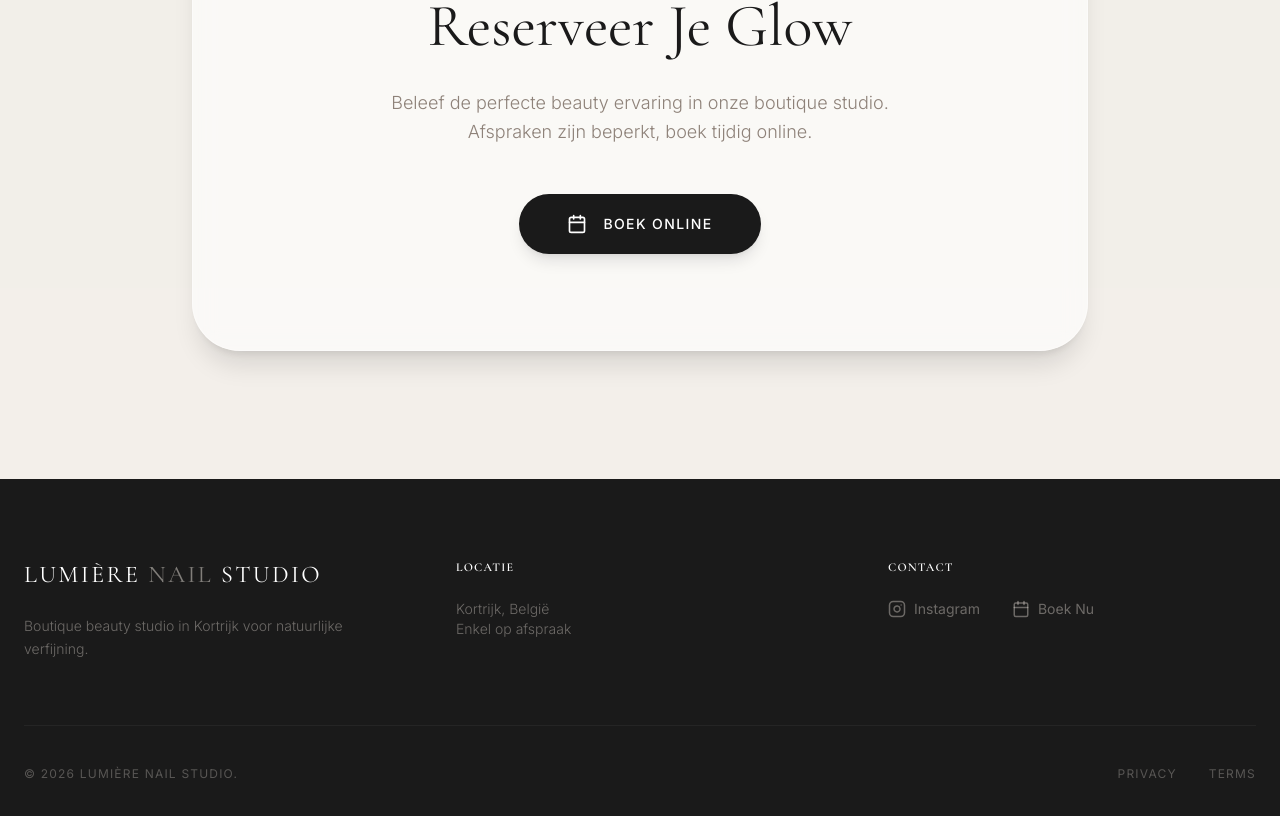
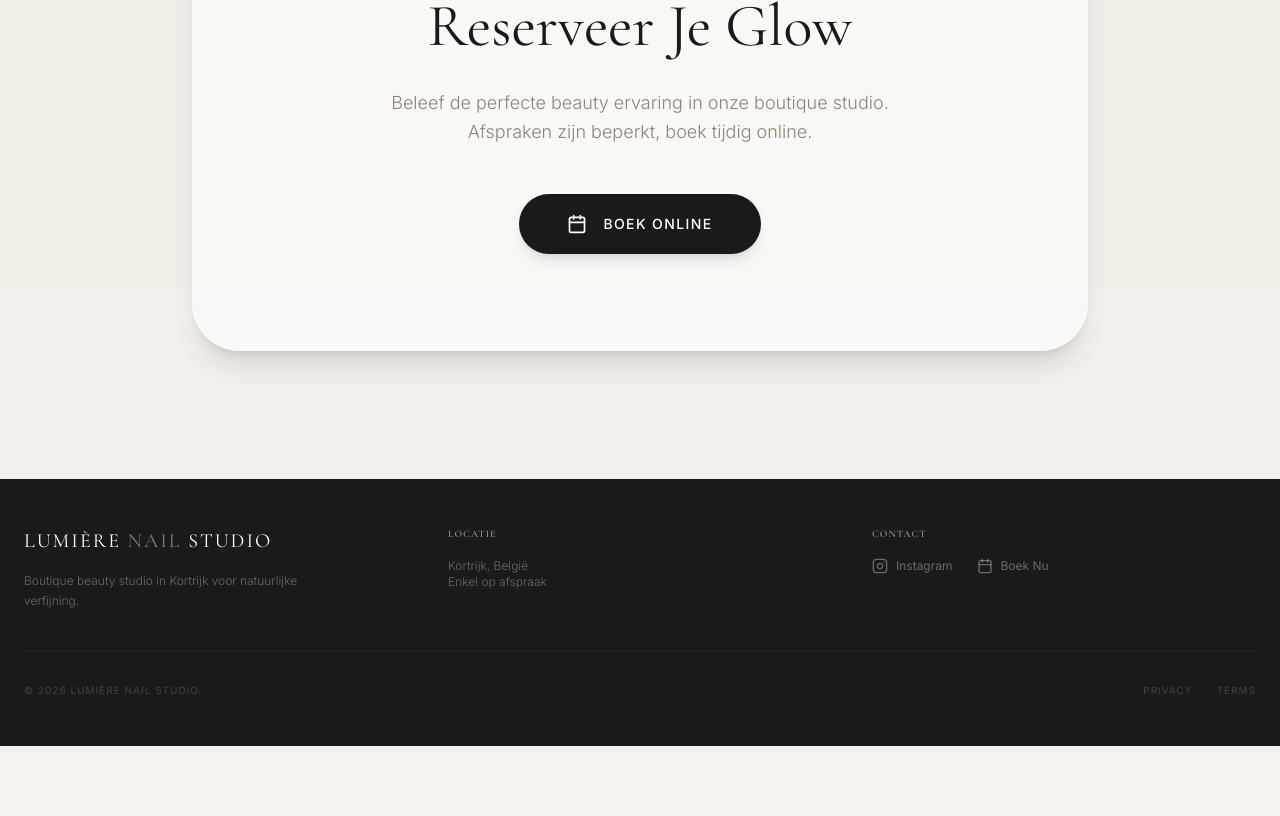
Before and after one commit to oskarlebon-sudo/glowbythai, a React (Vite) app: page / in a window 1280 px wide. Shown: the part 5555-6371 px from the top of the page. After the commit the page ends 6301 px from the top, so only its background shows below. Built offline with nearby package versions, Linux system fonts and the light colour scheme.

Commit message:
feat: Enhance SEO and footer UI
Add meta tags for SEO and social sharing.
Update footer styling for improved readability and visual hierarchy.
Refactor favicon links to use provided URLs.

```diff
--- a/index.html
+++ b/index.html
@@ -4,8 +4,25 @@
     <meta charset="UTF-8" />
     <meta name="viewport" content="width=device-width, initial-scale=1.0" />
     <title>Lumière nail studio | BIAB & Beauty Salon Kortrijk</title>
-    <link rel="icon" type="image/jpeg" href="/images/logo.jpeg" />
-    <link rel="apple-touch-icon" href="/images/logo.jpeg" />
+    <meta name="description" content="Lumière nail studio in Kortrijk. Specialist in BIAB, Brow Styling en Lash Lifts. Ontdek natuurlijke verfijning en minimalistische esthetiek." />
+
+    <!-- Open Graph / Facebook -->
+    <meta property="og:type" content="website" />
+    <meta property="og:title" content="Lumière nail studio | BIAB & Beauty Salon Kortrijk" />
+    <meta property="og:description" content="Verfijnde en natuurlijke beauty in het hart van Kortrijk. Specialist in BIAB en minimalistische nagelesthetiek." />
+    <meta property="og:image" content="https://ddqhrvesrqlfjjtciwsr.supabase.co/storage/v1/object/public/nagelsalon/Gemini_Generated_Image_73jp9973jp9973jp.png" />
+
+    <!-- Twitter -->
+    <meta property="twitter:card" content="summary_large_image" />
+    <meta property="twitter:title" content="Lumière nail studio | BIAB & Beauty Salon Kortrijk" />
+    <meta property="twitter:description" content="Verfijnde en natuurlijke beauty in het hart van Kortrijk. Specialist in BIAB en minimalistische nagelesthetiek." />
+    <meta property="twitter:image" content="https://ddqhrvesrqlfjjtciwsr.supabase.co/storage/v1/object/public/nagelsalon/Gemini_Generated_Image_73jp9973jp9973jp.png" />
+
+    <link rel="icon" type="image/png" sizes="32x32" href="https://ddqhrvesrqlfjjtciwsr.supabase.co/storage/v1/object/public/nagelsalon/favicon/favicon-32x32.png" />
+    <link rel="icon" type="image/png" sizes="16x16" href="https://ddqhrvesrqlfjjtciwsr.supabase.co/storage/v1/object/public/nagelsalon/favicon/favicon-16x16.png" />
+    <link rel="apple-touch-icon" sizes="180x180" href="https://ddqhrvesrqlfjjtciwsr.supabase.co/storage/v1/object/public/nagelsalon/favicon/apple-touch-icon.png" />
+    <link rel="icon" type="image/png" sizes="192x192" href="https://ddqhrvesrqlfjjtciwsr.supabase.co/storage/v1/object/public/nagelsalon/favicon/android-chrome-192x192.png" />
+    <link rel="icon" type="image/png" sizes="512x512" href="https://ddqhrvesrqlfjjtciwsr.supabase.co/storage/v1/object/public/nagelsalon/favicon/android-chrome-512x512.png" />
   </head>
   <body>
     <div id="root"></div>
--- a/src/App.tsx
+++ b/src/App.tsx
@@ -544,48 +544,48 @@ const Booking = () => {
 
 const Footer = () => {
   return (
-    <footer className="bg-brand-ink text-white py-20 px-6">
+    <footer className="bg-brand-ink text-white py-12 px-6">
       <div className="max-w-7xl mx-auto">
-        <div className="grid md:grid-cols-3 gap-16 mb-16">
+        <div className="grid md:grid-cols-3 gap-10 mb-10">
           <div>
-            <a href="#" className="text-2xl font-serif tracking-widest uppercase mb-6 block">
+            <a href="#" className="text-xl font-serif tracking-widest uppercase mb-4 block">
               Lumière <span className="text-brand-beige/50">nail</span> studio
             </a>
-            <p className="text-brand-beige/40 font-light text-sm max-w-xs leading-relaxed">
+            <p className="text-brand-beige/40 font-light text-xs max-w-xs leading-relaxed">
               Boutique beauty studio in Kortrijk voor natuurlijke verfijning.
             </p>
           </div>
 
           <div>
-            <h5 className="text-xs uppercase tracking-widest mb-6 font-semibold">Locatie</h5>
-            <p className="text-brand-beige/40 font-light text-sm">
+            <h5 className="text-[10px] uppercase tracking-widest mb-4 font-semibold text-brand-beige/60">Locatie</h5>
+            <p className="text-brand-beige/40 font-light text-xs">
               Kortrijk, België<br />
               Enkel op afspraak
             </p>
           </div>
 
           <div>
-            <h5 className="text-xs uppercase tracking-widest mb-6 font-semibold">Contact</h5>
-            <div className="flex gap-8">
-              <a href={INSTAGRAM_URL} target="_blank" rel="noopener noreferrer" className="text-brand-beige/40 hover:text-white transition-colors text-sm flex items-center gap-2">
-                <Instagram size={18} />
+            <h5 className="text-[10px] uppercase tracking-widest mb-4 font-semibold text-brand-beige/60">Contact</h5>
+            <div className="flex gap-6">
+              <a href={INSTAGRAM_URL} target="_blank" rel="noopener noreferrer" className="text-brand-beige/40 hover:text-white transition-colors text-xs flex items-center gap-2">
+                <Instagram size={16} />
                 Instagram
               </a>
-              <a href={BOOKING_URL} target="_blank" rel="noopener noreferrer" className="text-brand-beige/40 hover:text-white transition-colors text-sm flex items-center gap-2">
-                <Calendar size={18} />
+              <a href={BOOKING_URL} target="_blank" rel="noopener noreferrer" className="text-brand-beige/40 hover:text-white transition-colors text-xs flex items-center gap-2">
+                <Calendar size={16} />
                 Boek Nu
               </a>
             </div>
           </div>
         </div>
 
-        <div className="pt-10 border-t border-white/5 flex flex-col md:flex-row justify-between items-center gap-6">
-          <p className="text-xs uppercase tracking-widest text-brand-beige/30">
+        <div className="pt-8 border-t border-white/5 flex flex-col md:flex-row justify-between items-center gap-4">
+          <p className="text-[10px] uppercase tracking-widest text-brand-beige/20">
             © {new Date().getFullYear()} Lumière nail studio.
           </p>
-          <div className="flex gap-8">
-            <a href="#" className="text-xs uppercase tracking-widest text-brand-beige/30 hover:text-white transition-colors">Privacy</a>
-            <a href="#" className="text-xs uppercase tracking-widest text-brand-beige/30 hover:text-white transition-colors">Terms</a>
+          <div className="flex gap-6">
+            <a href="#" className="text-[10px] uppercase tracking-widest text-brand-beige/20 hover:text-white transition-colors">Privacy</a>
+            <a href="#" className="text-[10px] uppercase tracking-widest text-brand-beige/20 hover:text-white transition-colors">Terms</a>
           </div>
         </div>
       </div>
```
